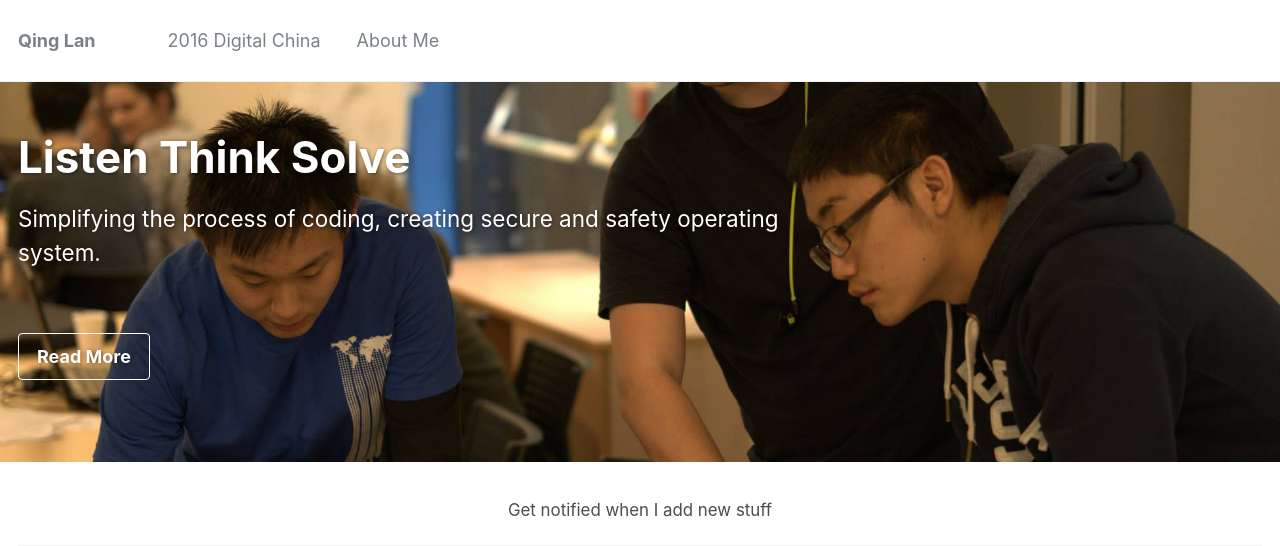
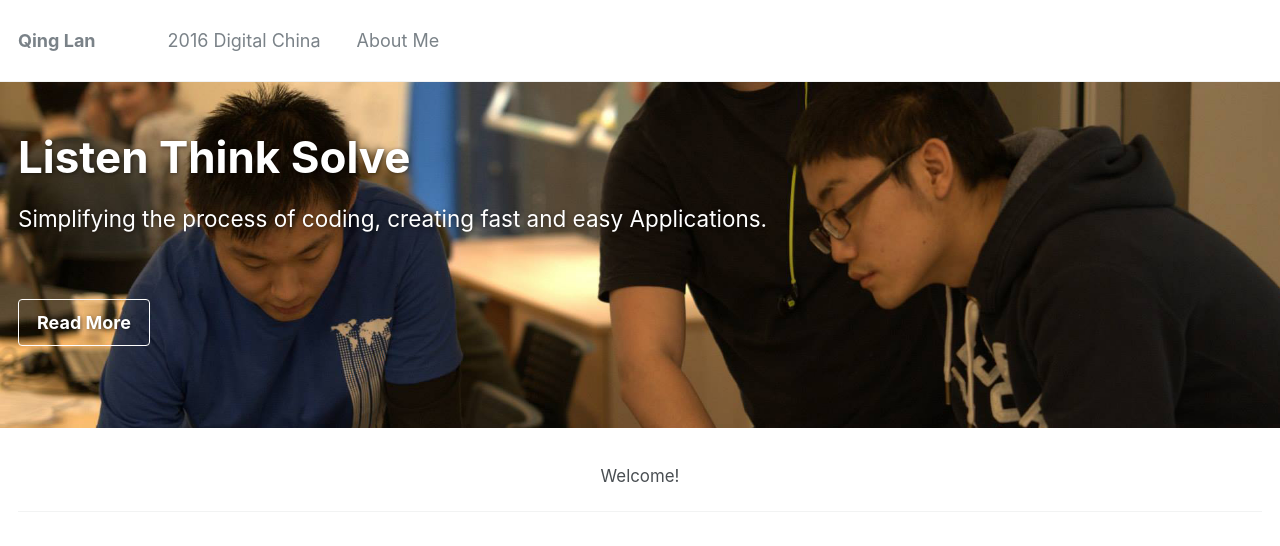
Before and after one commit to lanking520/lanking520.github.io, a Jekyll site: the page built from _pages/main.md, in a window 1280 px wide. Shown: the top 546 px of the page. Built offline with Jekyll 4.4.1, drawn with Linux system fonts in a browser that asks for light colours; the list of posts is cut into pages by our own code; some of the changed text lies outside the part shown.

Commit message:
Update main.md

```diff
--- a/_pages/main.md
+++ b/_pages/main.md
@@ -8,7 +8,7 @@ header:
   cta_label: "<i href='Digital_China'></i> Read More"
   cta_url: "/me/"
   caption:
-excerpt: 'Simplifying the process of coding, creating secure and safety operating system.<br /> <small><br />'
+excerpt: 'Simplifying the process of coding, creating fast and easy Applications.<br /> <small><br />'
 feature_row:
   - image_path: DC_project.png
     alt: "Digital_China"
@@ -22,14 +22,8 @@ feature_row:
     excerpt: "An approach to the hardware system. Robotic arm Manipulated by the cloud controller and operated by the multi-thread Operating System"
     url: "/Cyton/"
     btn_label: "Learn More"
-  - image_path: mm-free-feature.png
-    alt: "100% free"
-    title: "100% Free"
-    excerpt: "Free to use however you want under the MIT License. Clone it, fork it, customize it, whatever!"
-    url: "/docs/license/"
-    btn_label: "Learn More"
 intro:
-  - excerpt: 'Get notified when I add new stuff'
+  - excerpt: 'Welcome!'
 ---
 
 {% include feature_row id="intro" type="center" %}
```
